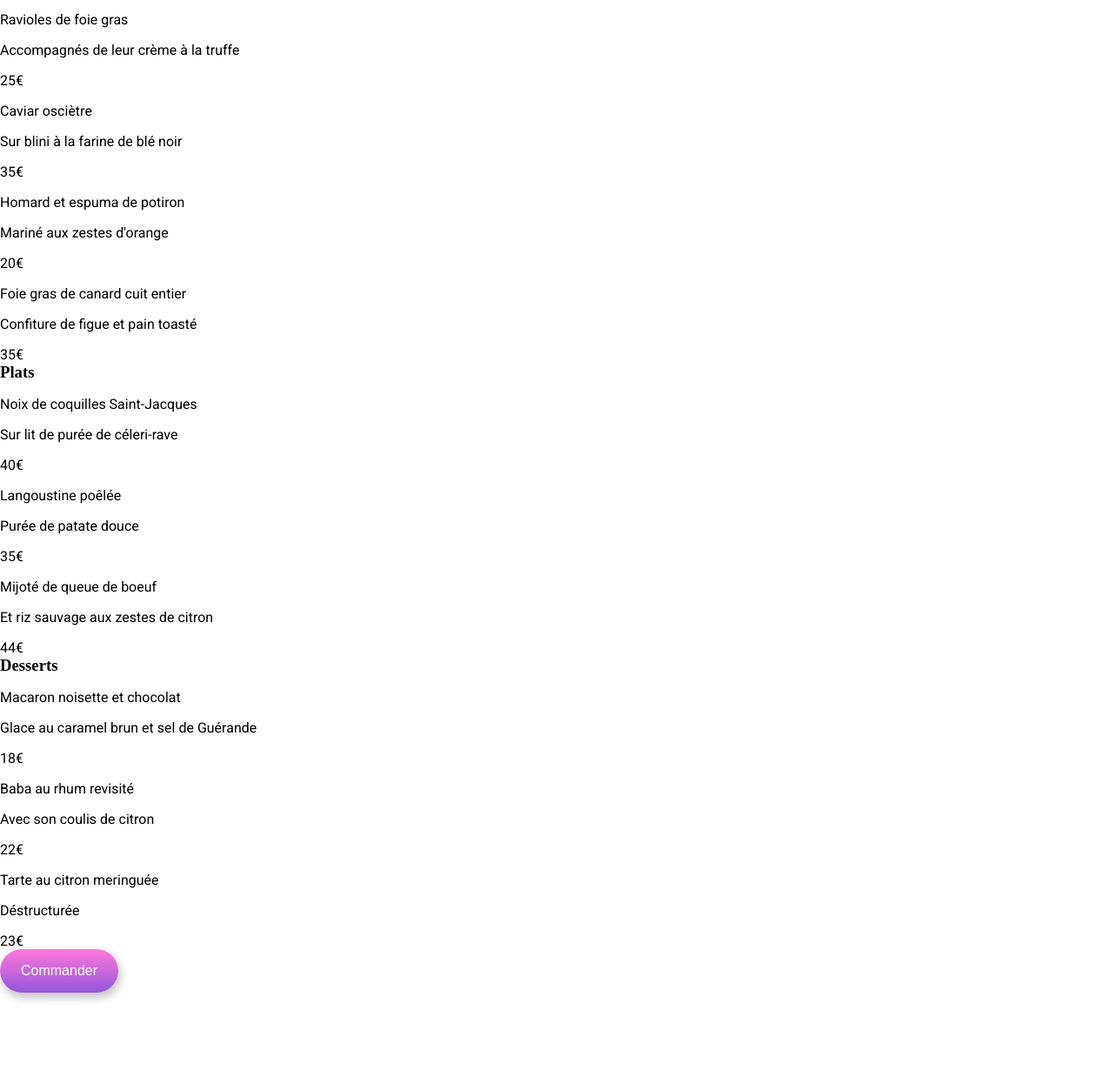
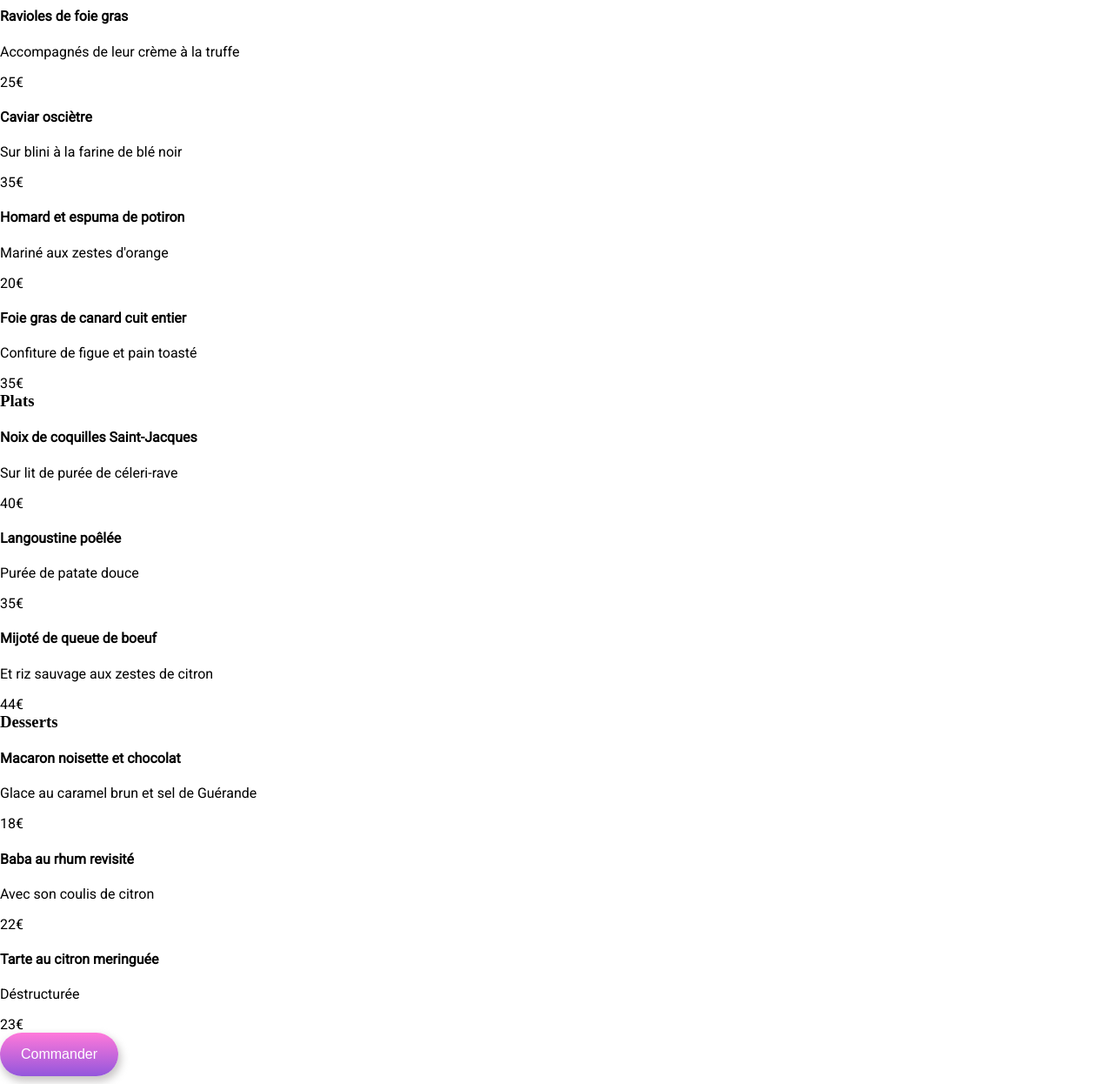
Before and after one commit to Nexidel/GaetanSupiot_3_03122021, a website: page pages/lanoteenchantee.html in a window 1280 px wide. Shown: the part 316-1562 px from the top of the page at 87% size. Drawn offline with Linux system fonts and the light colour scheme; a web font is replaced by a local one.

Commit message:
start block restaurants pages

```diff
--- a/pages/lanoteenchantee.html
+++ b/pages/lanoteenchantee.html
@@ -31,7 +31,7 @@
         </section>
         <div class="foodChoice">
             <div>
-                <h1>La note enchantée</h1>
+                <h2>La note enchantée</h2>
                 <i class="far fa-heart"></i>
             </div>
             <section class="foodChoice__card">
@@ -39,22 +39,24 @@
                     <h3>Entrées</h3>
                 </div>
                 <div class="foodChoice__card--bloc">
-                    <p>Ravioles de foie gras</p>
-                    <p>Accompagnés de leur crème à la truffe</p>
-                    <span>25€</span>
+                    <h4>Ravioles de foie gras</h4>
+                    <div>
+                        <p>Accompagnés de leur crème à la truffe</p>
+                        <span>25€</span>
+                    </div>
                 </div>
                 <div class="foodChoice__card--bloc">
-                    <p>Caviar osciètre </p>
+                    <h4>Caviar osciètre </h4>
                     <p>Sur blini à la farine de blé noir</p>
                     <span>35€</span>
                 </div>
                 <div class="foodChoice__card--bloc">
-                    <p>Homard et espuma de potiron</p>
+                    <h4>Homard et espuma de potiron</h4>
                     <p>Mariné aux zestes d'orange</p>
                     <span>20€</span>
                 </div>
                 <div class="foodChoice__card--bloc">
-                    <p>Foie gras de canard cuit entier</p>
+                    <h4>Foie gras de canard cuit entier</h4>
                     <p>Confiture de figue et pain toasté</p>
                     <span>35€</span>
                 </div>
@@ -64,17 +66,17 @@
                     <h3>Plats</h3>
                 </div>
                 <div class="foodChoice__card--bloc">
-                    <p>Noix de coquilles Saint-Jacques</p>
+                    <h4>Noix de coquilles Saint-Jacques</h4>
                     <p>Sur lit de purée de céleri-rave</p>
                     <span>40€</span>
                 </div>
                 <div class="foodChoice__card--bloc">
-                    <p>Langoustine poêlée</p>
+                    <h4>Langoustine poêlée</h4>
                     <p>Purée de patate douce</p>
                     <span>35€</span>
                 </div>
                 <div class="foodChoice__card--bloc">
-                    <p>Mijoté de queue de boeuf</p>
+                    <h4>Mijoté de queue de boeuf</h4>
                     <p>Et riz sauvage aux zestes de citron</p>
                     <span>44€</span>
                 </div>
@@ -84,17 +86,17 @@
                     <h3>Desserts</h3>
                 </div>
                 <div class="foodChoice__card--bloc">
-                    <p>Macaron noisette et chocolat</p>
+                    <h4>Macaron noisette et chocolat</h4>
                     <p>Glace au caramel brun et sel de Guérande</p>
                     <span>18€</span>
                 </div>
                 <div class="foodChoice__card--bloc">
-                    <p>Baba au rhum revisité </p>
+                    <h4>Baba au rhum revisité </h4>
                     <p>Avec son coulis de citron</p>
                     <span>22€</span>
                 </div>
                 <div class="foodChoice__card--bloc">
-                    <p>Tarte au citron meringuée </p>
+                    <h4>Tarte au citron meringuée</h4>
                     <p>Déstructurée</p>
                     <span>23€</span>
                 </div>
```
